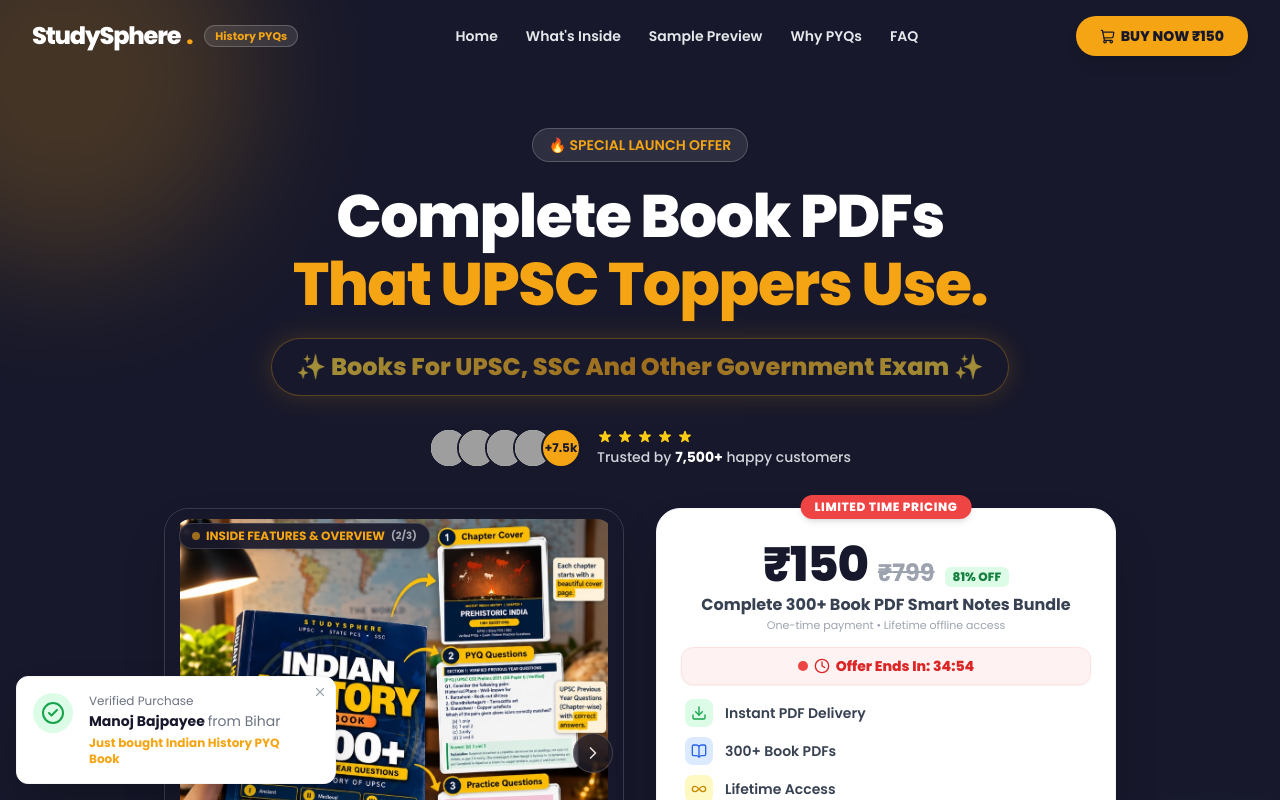
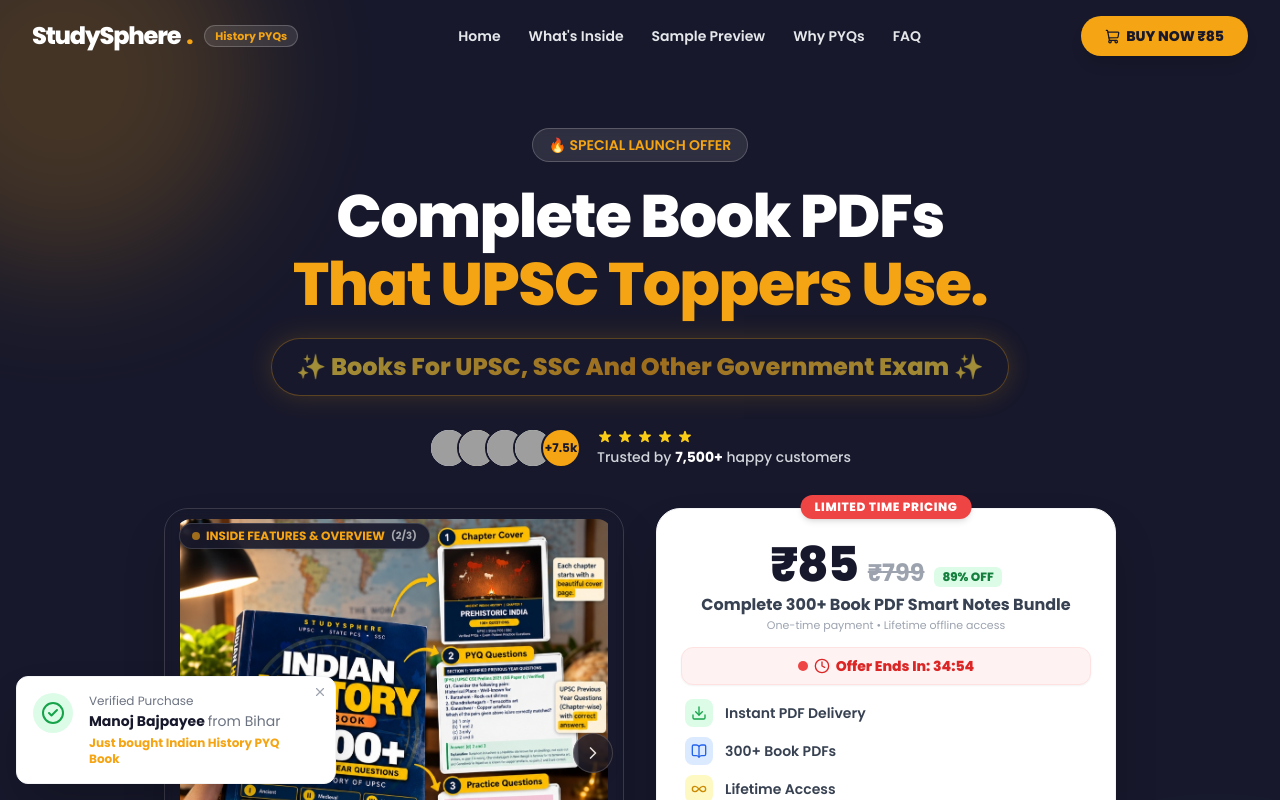
Before and after one commit to rohitbin/mainE-Book, a React (Vite) app: page / in a window 1280 px wide. Shown: the top 800 px of the page. Built offline with nearby package versions, Linux system fonts and the light colour scheme; grey boxes are pictures that could not be loaded.

Commit message:
Update price to ₹85 and sync dynamic discounts

```diff
--- a/src/components/AdminModal.jsx
+++ b/src/components/AdminModal.jsx
@@ -110,7 +110,7 @@
 
   const handleResetToDefaults = () => {
     resetAllSettings();
-    setEditPrice('150');
+    setEditPrice('85');
     setEditOriginal('799');
     setEditLink(purchaseUrl);
     setEditNotifications(true);
@@ -356,7 +356,7 @@
                           value={editPrice}
                           onChange={(e) => setEditPrice(e.target.value)}
                           className="w-full pl-6 pr-2 py-1.5 bg-white border border-gray-300 rounded-xl text-xs font-bold text-navy-900 outline-none focus:border-brand-primary"
-                          placeholder="150"
+                          placeholder="85"
                         />
                       </div>
                     </div>
@@ -380,7 +380,7 @@
                   <div>
                     <span className="text-[10px] uppercase font-bold text-gray-400 block mb-1.5">Quick Price Presets:</span>
                     <div className="flex flex-wrap gap-1.5">
-                      {['49', '99', '149', '150', '199', '299'].map((p) => (
+                      {['49', '85', '99', '149', '199', '299'].map((p) => (
                         <button
                           key={p}
                           type="button"
--- a/src/components/Hero.jsx
+++ b/src/components/Hero.jsx
@@ -12,7 +12,7 @@
 import { usePrice } from '../context/PriceContext';
 
 const Hero = () => {
-  const { currentPrice, originalPrice, purchaseUrl } = usePrice();
+  const { currentPrice, originalPrice, purchaseUrl, discountPercentage } = usePrice();
   const [timeLeft, setTimeLeft] = useState(35 * 60);
 
   // Slides configuration
@@ -207,7 +207,7 @@
                   <span className="text-4xl sm:text-5xl font-black text-navy-900 tracking-tight">₹{currentPrice}</span>
                   <span className="text-xl sm:text-2xl text-gray-400 line-through font-bold">₹{originalPrice}</span>
                   <span className="text-xs font-black text-green-700 bg-green-100 px-2 py-0.5 rounded-md">
-                    81% OFF
+                    {discountPercentage}% OFF
                   </span>
                 </div>
                 <p className="text-gray-700 font-bold text-sm sm:text-base mt-1">Complete 300+ Book PDF Smart Notes Bundle</p>
--- a/src/context/PriceContext.jsx
+++ b/src/context/PriceContext.jsx
@@ -6,8 +6,8 @@
 export const PriceProvider = ({ children }) => {
   const [currentPrice, setCurrentPrice] = useState(() => {
     const saved = localStorage.getItem('studySphere_price');
-    if (!saved || saved === '75') {
-      return '150';
+    if (!saved || saved === '75' || saved === '150') {
+      return '85';
     }
     return saved;
   });
@@ -44,7 +44,7 @@
     }
 
     if (original !== undefined) {
-      const cleanOriginal = String(original).replace(/[^0-9]/g, '') || '2999';
+      const cleanOriginal = String(original).replace(/[^0-9]/g, '') || '799';
       const formatted = Number(cleanOriginal).toLocaleString('en-IN');
       setOriginalPrice(formatted);
       localStorage.setItem('studySphere_original_price', formatted);
@@ -75,7 +75,7 @@
   };
 
   const resetAllSettings = () => {
-    setCurrentPrice('150');
+    setCurrentPrice('85');
     setOriginalPrice('799');
     setPurchaseUrl(PURCHASE_URL);
     setNotificationsActive(true);
@@ -85,8 +85,8 @@
     localStorage.removeItem('studySphere_notifications_active');
   };
 
-  const numCurrent = parseInt(String(currentPrice).replace(/[^0-9]/g, ''), 10) || 150;
-  const numOriginal = parseInt(String(originalPrice).replace(/[^0-9]/g, ''), 10) || 2999;
+  const numCurrent = parseInt(String(currentPrice).replace(/[^0-9]/g, ''), 10) || 85;
+  const numOriginal = parseInt(String(originalPrice).replace(/[^0-9]/g, ''), 10) || 799;
   const discountPercentage = Math.max(0, Math.min(99, Math.round(((numOriginal - numCurrent) / numOriginal) * 100)));
 
   return (
@@ -117,11 +117,11 @@
   const context = useContext(StoreContext);
   if (!context) {
     return {
-      currentPrice: '150',
-      originalPrice: '2,999',
+      currentPrice: '85',
+      originalPrice: '799',
       purchaseUrl: PURCHASE_URL,
       notificationsActive: true,
-      discountPercentage: 97,
+      discountPercentage: 89,
       updateAllSettings: () => {},
       updatePurchaseUrl: () => {},
       updatePricing: () => {},
--- a/src/data/faq.js
+++ b/src/data/faq.js
@@ -1,6 +1,6 @@
 export const faqs = [
   {
-    question: "What is included in the ₹150 Indian History PYQ Book?",
+    question: "What is included in the ₹85 Indian History PYQ Book?",
     answer: "You get the complete 17.5 MB digital edition featuring 3,000+ topic-wise UPSC previous year questions and practice MCQs. It comprehensively covers Ancient History, Medieval History, Modern History, Post-Independence India, and Art & Culture — each with verified correct answers and detailed explanations."
   },
   {
```
